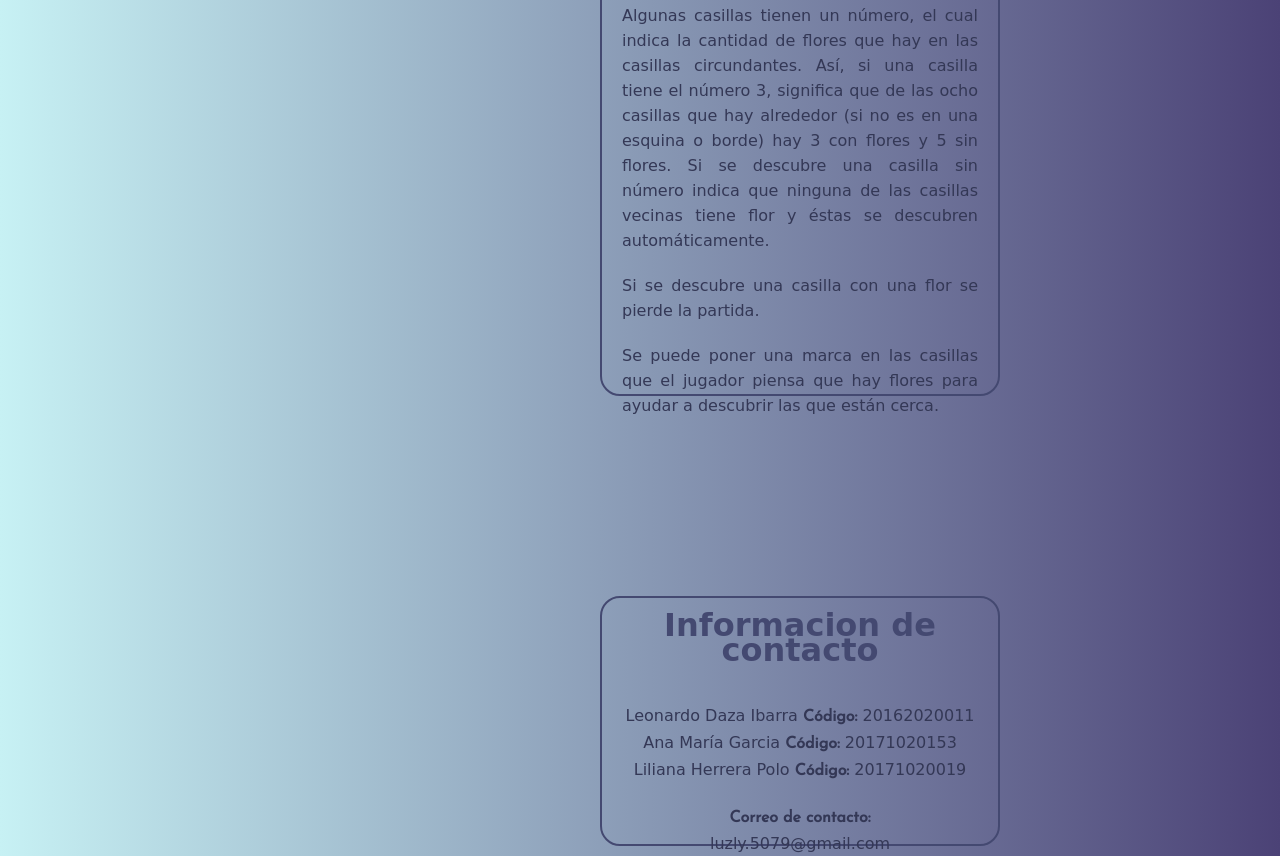
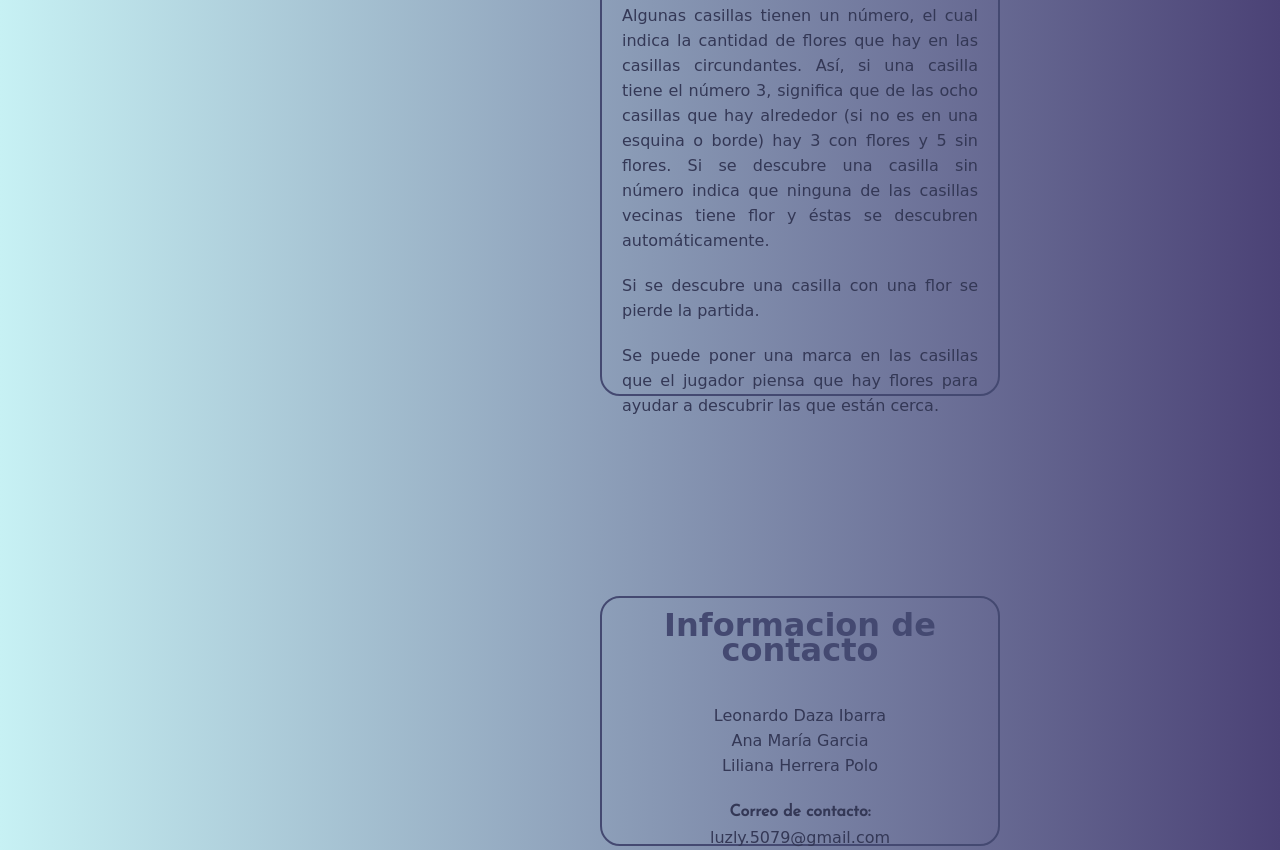
Before and after one commit to pagarzon83/buscaflores.github.io, a plain HTML site: page index.html in a window 1280 px wide. Shown: the part 2306-3162 px from the top of the page. Drawn offline with nearby package versions, Linux system fonts and the light colour scheme; a web font is replaced by a local one.

Commit message:
cambio codigo

```diff
--- a/index.html
+++ b/index.html
@@ -79,9 +79,9 @@
             <a name="info">
                 <div class="info">
                     <h1>Informacion de contacto</h1>
-                    <div>Leonardo Daza Ibarra <b>Código:</b> 20162020011</div>
-                    <div>Ana María Garcia <b>Código:</b> 20171020153</div>
-                    <div>Liliana Herrera Polo <b>Código:</b> 20171020019</div>
+                    <div>Leonardo Daza Ibarra</div>
+                    <div>Ana María Garcia</div>
+                    <div>Liliana Herrera Polo</div>
                     <div class="correo"><b>Correo de contacto:</b></div>
                     <div>luzly.5079@gmail.com</div>
                 </div>
```
